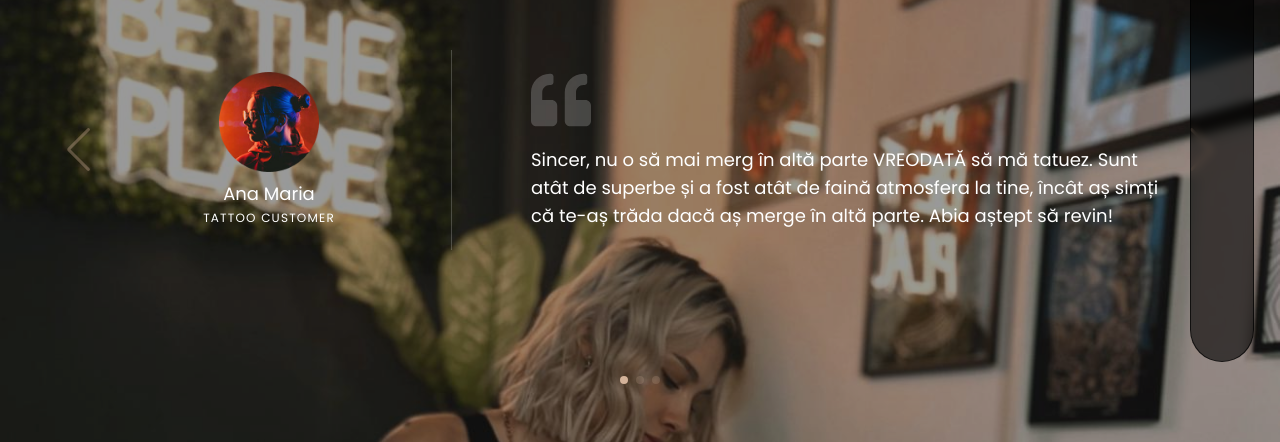
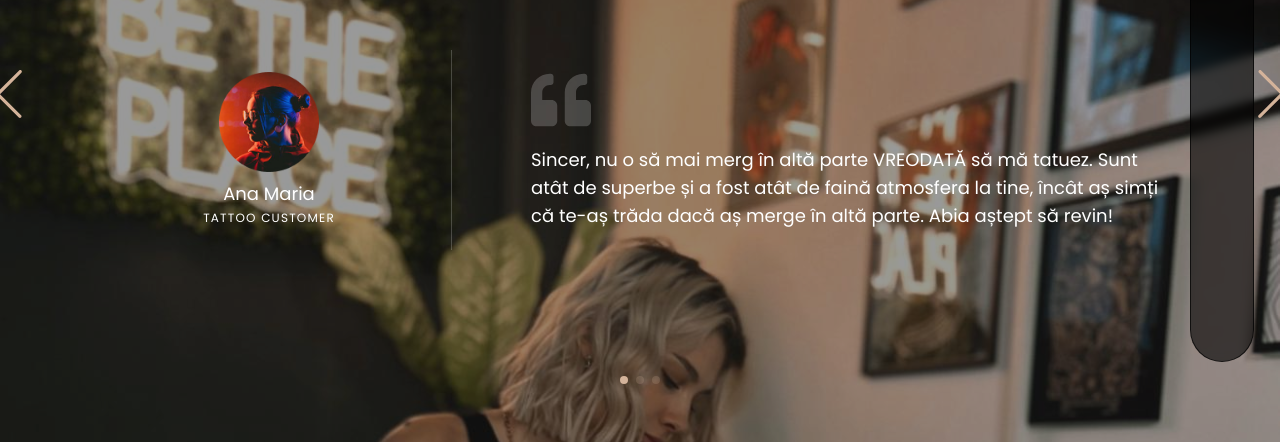
Before and after one commit to mafterr11/MadinyTattoo, a Next.js app: page /testimoniale in a window 1280 px wide. Shown: the part 285-727 px from the top of the page. Built offline with nearby package versions, Linux system fonts and the light colour scheme; some icons are missing.

Commit message:
Testimoniale

```diff
--- a/components/TestimonialSlider.jsx
+++ b/components/TestimonialSlider.jsx
@@ -34,6 +34,8 @@ import "swiper/css/pagination";
 
 // Icons
 import { FaQuoteLeft } from "react-icons/fa";
+import { SlArrowRight, SlArrowLeft } from "react-icons/sl";
+
 
 // Required Modules
 import { Navigation, Pagination } from "swiper";
@@ -41,8 +43,12 @@ import Image from "next/image";
 
 const TestimonialSlider = () => {
   return (
+    <div className="relative">
       <Swiper
-      navigation={true}
+        navigation={{
+          nextEl: ".swiper-navigation-next",
+          prevEl: ".swiper-navigation-prev"
+        }}
         pagination={{
           clickable: true,
         }}
@@ -82,6 +88,11 @@ const TestimonialSlider = () => {
           );
         })}
       </Swiper>
+        <div className="flex text-5xl cursor-pointer">
+          <SlArrowLeft className="swiper-navigation-prev absolute -left-[6%] top-[61%] md:top-[34%] text-accent" />
+          <SlArrowRight type="button" className="swiper-navigation-next absolute -right-[6%] top-[61%] md:top-[34%] text-accent" />
+        </div>
+    </div>
   );
 };
 
```
Lines whose indentation alone changed are shown as unchanged.
